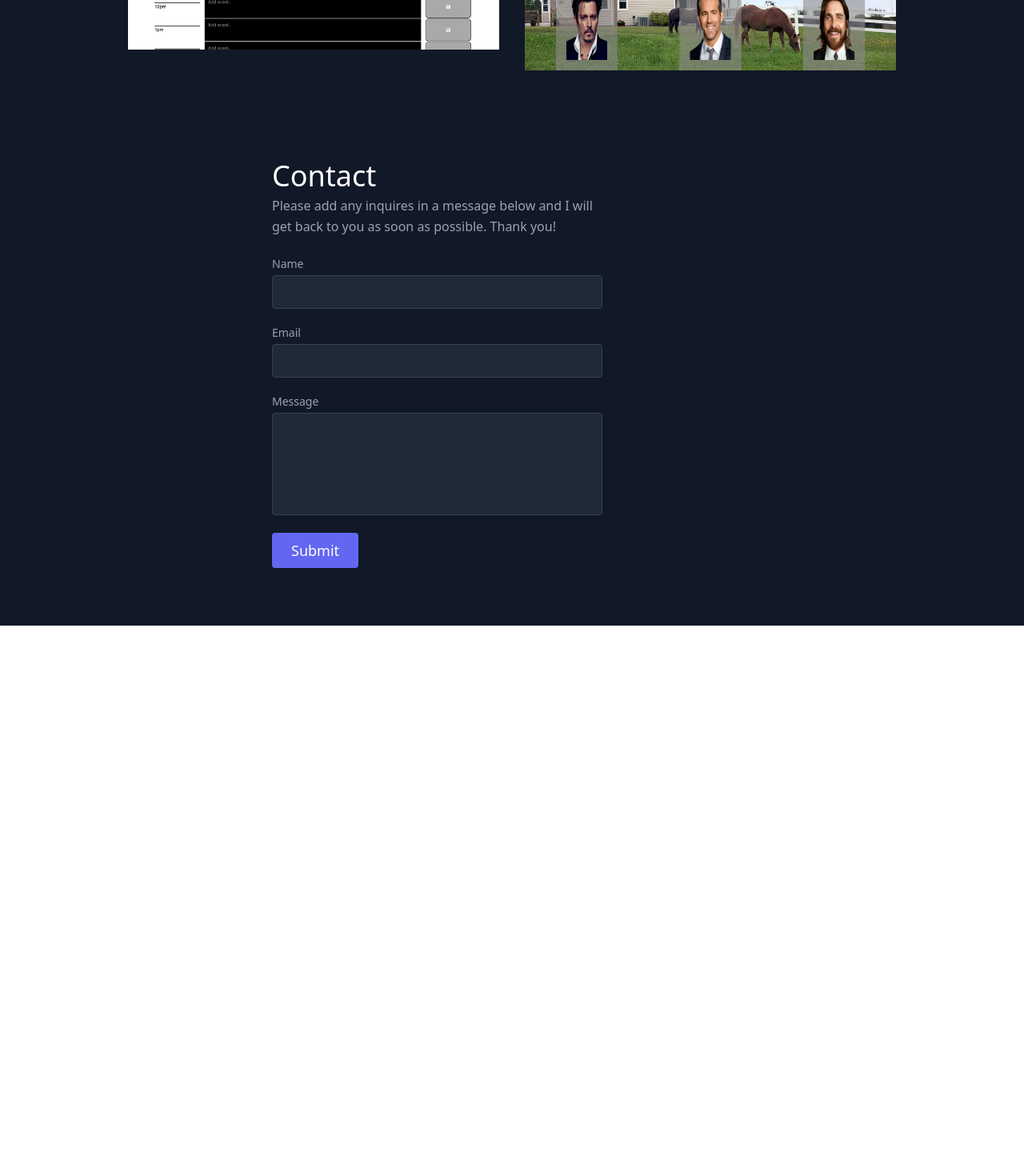
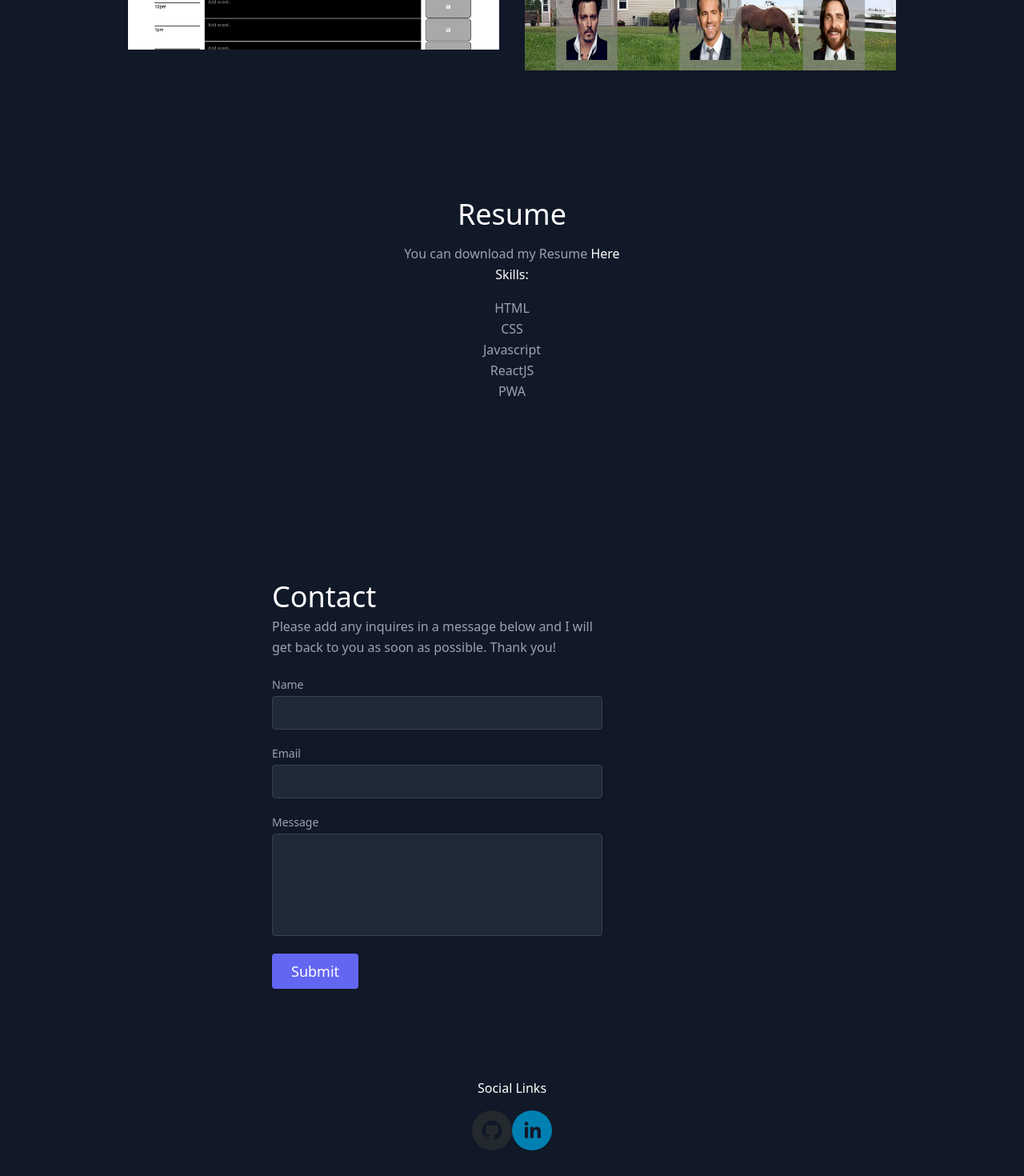
Before and after one commit to LuisChevere/portfolio-react, a React (Create React App) app in the folder portfolio-react/: page / in a window 1280 px wide. Shown: the part 1320-2790 px from the top of the page at 80% size. Before the commit the page ends 2102 px from the top, so only its background shows below. Built offline with nearby package versions, Linux system fonts and the light colour scheme.

Commit message:
updated function to include Footer

```diff
--- a/portfolio-react/src/App.js
+++ b/portfolio-react/src/App.js
@@ -3,6 +3,8 @@ import About from "./components/About";
 import Contact from "./components/Contact";
 import Navbar from "./components/Navbar";
 import Projects from "./components/Projects";
+import Resume from "./components/Resume";
+import Footer from "./components/Footer";
 
 export default function App() {
   return (
@@ -10,7 +12,9 @@ export default function App() {
       <Navbar />
       <About />
       <Projects />
+      <Resume />
       <Contact />
+      <Footer />
     </main>
   );
 }
```
